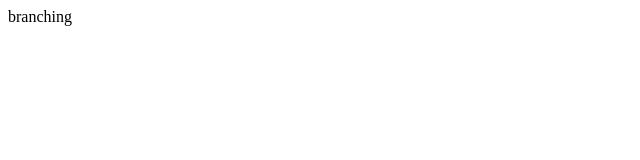
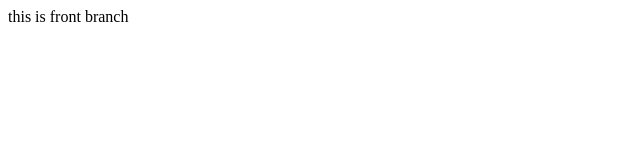
Before and after one commit to aalok125/4brothersgroup, a plain HTML site: page index2.html in a window 1280 px wide. Shown: the full height of the page, 0-640 px from the left. Drawn offline with Linux system fonts and the light colour scheme.

Commit message:
update to front branch

```diff
--- a/index2.html
+++ b/index2.html
@@ -5,6 +5,6 @@
     <title>Title</title>
 </head>
 <body>
- branching
+this is front branch
 </body>
 </html>
```
